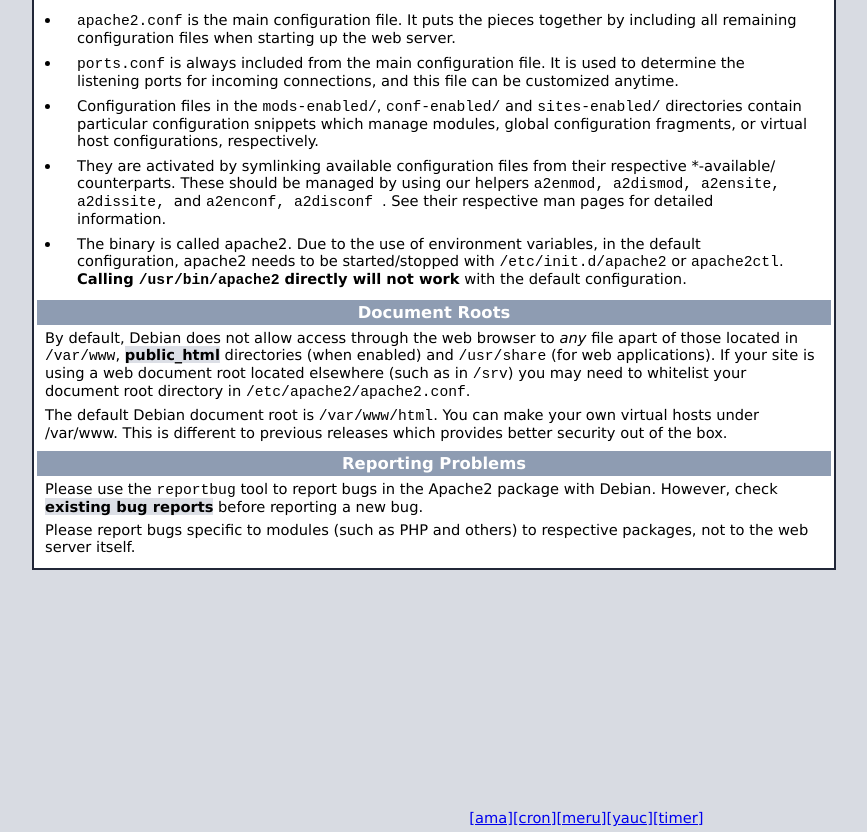
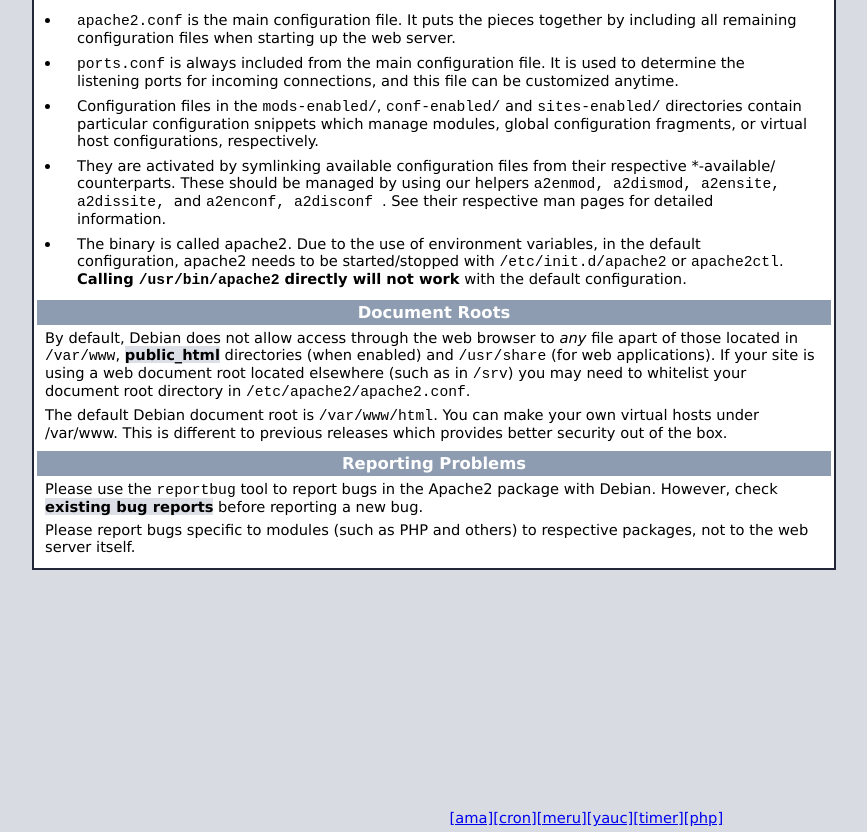
Before and after one commit to p06044/RPi2server, a plain HTML site: page index.html in a window 1280 px wide. Shown: the part 620-1452 px from the top of the page, without its empty margins (206-1073 px from the left). Drawn offline with Linux system fonts and the light colour scheme.

Commit message:
add php file

```diff
--- a/index.html
+++ b/index.html
@@ -372,7 +372,8 @@
 <script>
 (adsbygoogle = window.adsbygoogle || []).push({});
 </script>
-<a href="amazonlist.html" target="_blank">[ama]</a><a href="cron.html" target="_blank">[cron]</a><a href="auctionlist.html" target="_blank">[meru]</a><a href="ya.html" target="_blank">[yauc]</a><a href="timer.html" target="_blank">[timer]</a>
+<a href="amazonlist.html" target="_blank">[ama]</a><a href="cron.html" target="_blank">[cron]</a><a href="auctionlist.html" target="_blank">[meru]</a><a href="ya.html" target="_blank">[yauc]</a><a href="timer.html" target="_blank">[timer]</a><a href="phpbutton.html" target="_blank">[php]</a>
+
 
 
   </body>
```
